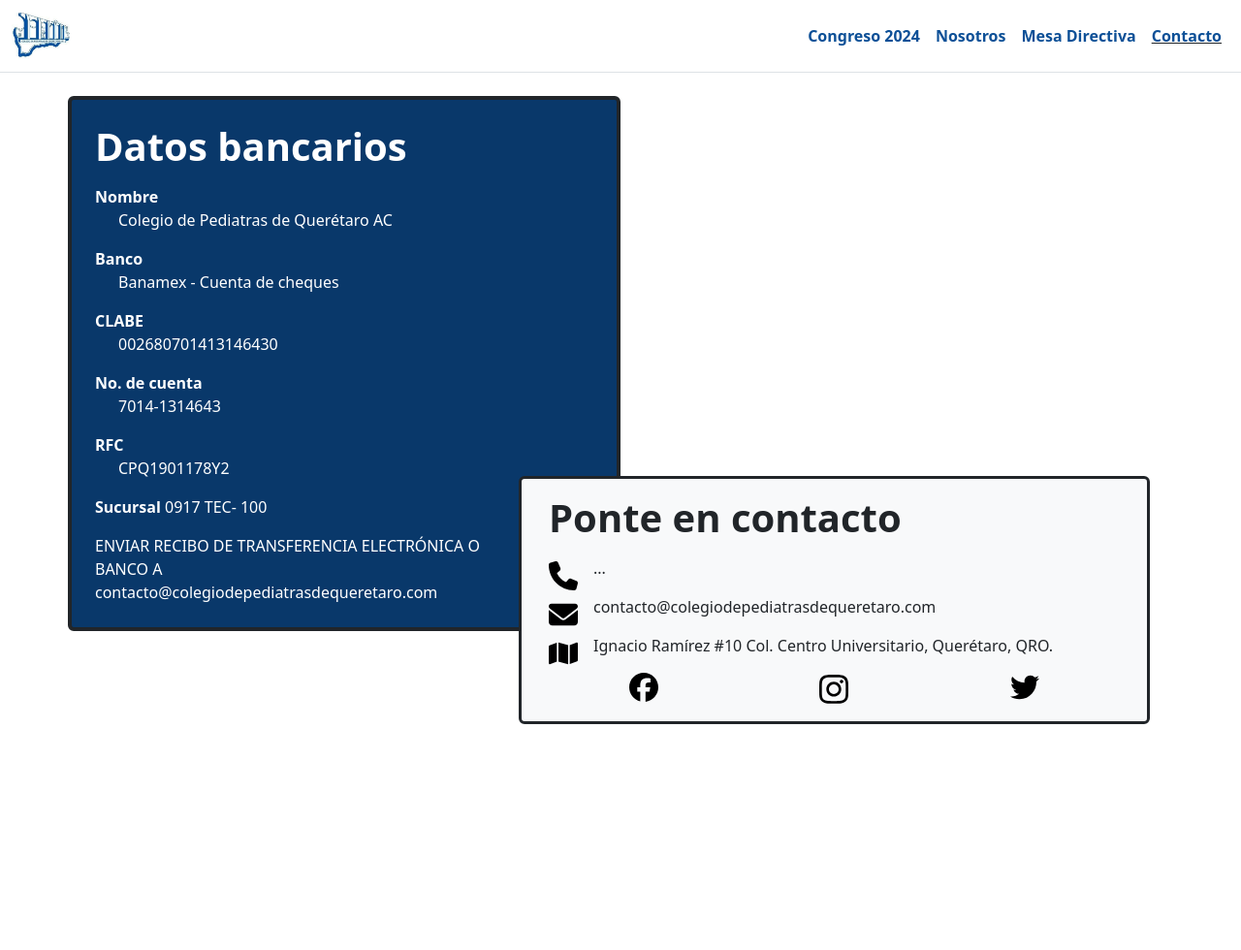
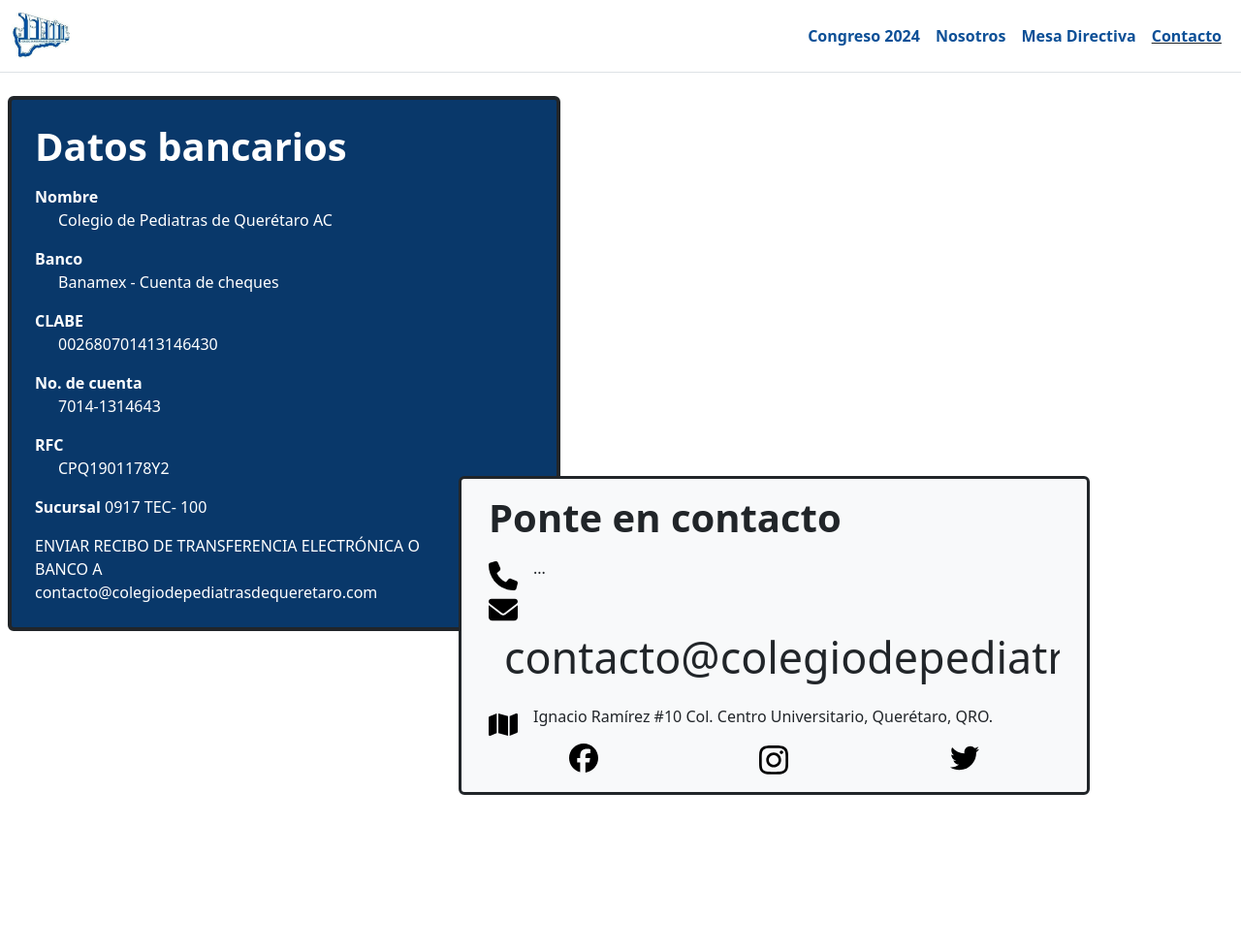
Before and after one commit to leyer96/CPQ_Web, a plain HTML site: page contact.html in a window 1280 px wide. Shown: the whole page at 97% size. Before the commit the page ends 907 px from the top, so only its background shows below. Drawn offline with nearby package versions, Linux system fonts and the light colour scheme.

Commit message:
Contact page layout fix-3

```diff
--- a/contact.html
+++ b/contact.html
@@ -37,9 +37,9 @@
             </div>
         </nav>
         <!-- CONTENT -->
-         <div class="container mt-4">
+         <div class="container mt-4 mx-2">
             <div class="row">
-                <div class="col-lg-6 col-sm-12 border border-4 border-dark bg-logo-d text-white p-2 rounded text-logo-d mx-0" >
+                <div class="col-lg-6 col-sm-11 border border-4 border-dark bg-logo-d text-white p-2 rounded text-logo-d mx-0" >
                     <div class="m-3">
                         <p class="fw-bold display-6">Datos bancarios</p>
                         <p class="fw-bold mb-0">Nombre</p>
@@ -59,7 +59,7 @@
                 </div>
             <div class="row">
                 <div class="col-lg-5" id="vanish"></div>
-                <div class="col-lg-7 col-sm-12  border border-3 border-dark rounded bg-light text-dark position-relative" style="bottom: 10rem;" id="AAA">
+                <div class="col-lg-7 col-sm-11  border border-3 border-dark rounded bg-light text-dark position-relative" style="bottom: 10rem;" id="AAA">
                     <div class="m-3">
                         <p class="fw-bold display-6">Ponte en contacto</p>
                         <div class="d-flex align-items-center flex-wrap">
@@ -68,7 +68,7 @@
                         </div>
                         <div class="d-flex align-items-center flex-wrap overflow-hidden">
                             <img src="./images/envelope-solid.svg" style="width: 30px">
-                            <p class="mx-3">contacto@colegiodepediatrasdequeretaro.com</p>
+                            <p class="mx-3" style="font-size: 3.5vw;">contacto@colegiodepediatrasdequeretaro.com</p>
                         </div>
                         <div class="d-flex align-items-center flex-wrap">
                             <img src="./images/map-solid.svg" style="width: 30px">
```
